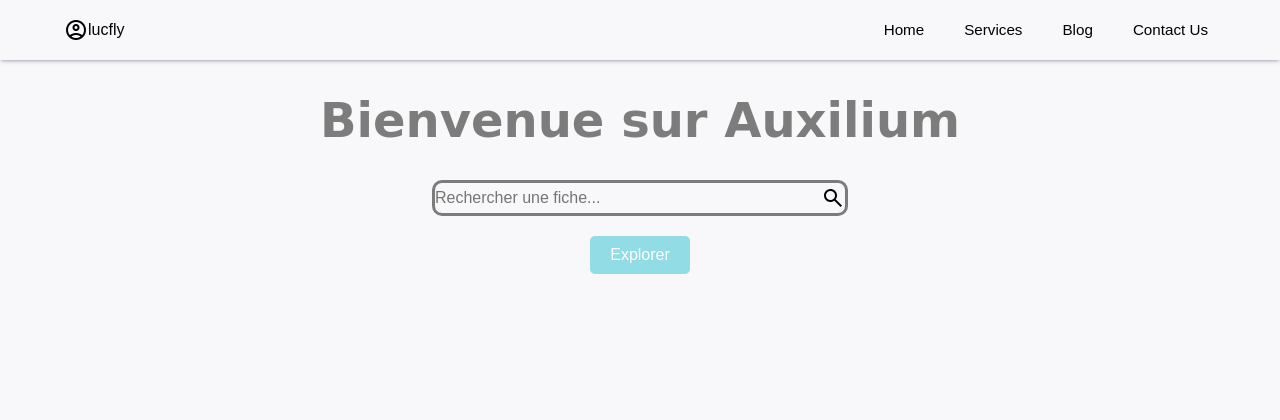
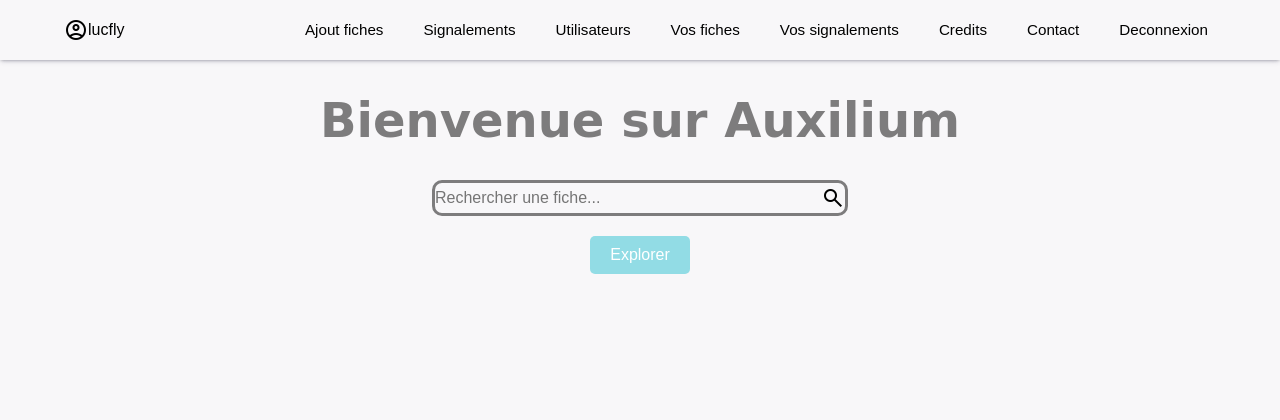
Before and after one commit to lucfly27/auxilium, a Flask app: page /accueil in a window 1280 px wide. Shown: the top 420 px of the page. Run offline with Flask 3, Linux system fonts and the light colour scheme; a user stored in the database is signed in; data comes from the database, SQL or seed files in the repository.

Commit message:
Continue new navbar

```diff
--- a/static/style.css
+++ b/static/style.css
@@ -24,8 +24,7 @@
         justify-content: center;
         align-items: center;
         text-align: center;
-        font-family: 'Comic Sans MS', cursive, sans-serif;
-        font-size: 2rem;
+        font-size: 1.5rem;
         color: #7d7c7d;
         text-align: center;
         font-size: 22px;
@@ -192,8 +191,7 @@
         justify-content: center;
         align-items: center;
         text-align: center;
-        font-family: 'Comic Sans MS', cursive, sans-serif;
-        font-size: 2rem;
+        font-size: 1.5rem;
         color: #7d7c7d;
         text-align: center;
     }
--- a/templates/accueil.html
+++ b/templates/accueil.html
@@ -16,17 +16,31 @@
             <p>{{ username }}</p>
         </div>
         <ul>
+          {% if perm %}
+            <li>
+              <a href="{{ url_for('checkrequest') }}"">Ajout fiches</a>
+            </li>
+            <li>
+              <a href="{{ url_for('checkreport') }}">Signalements</a>
+            </li>
+            <li>
+              <a href="{{ url_for('listuser') }}">Utilisateurs</a>
+            </li>
+          {% endif %}
           <li>
-            <a href="#">Home</a>
+            <a href="{{ url_for('userrequest') }}">Vos fiches</a>
           </li>
           <li>
-            <a href="#">Services</a>
+            <a href="{{ url_for('userreport') }}">Vos signalements</a>
           </li>
           <li>
-            <a href="#">Blog</a>
+            <a href="#" onclick="openModal()">Credits</a>
           </li>
           <li>
-            <a href="#">Contact Us</a>
+            <a href="mailto:luccas3684@gmail.com?subject=Auxilium">Contact</a>
+          </li>
+          <li>
+            <a href="{{ url_for('logout') }}">Deconnexion</a>
           </li>
         </ul>
         <div class="hamburger">
@@ -37,17 +51,31 @@
       </nav>
       <div class="menubar">
         <ul>
+          {% if perm %}
+              <li>
+                <a href="{{ url_for('checkrequest') }}"">Ajouts fiches</a>
+              </li>
+              <li>
+                <a href="{{ url_for('checkreport') }}">Signalements</a>
+              </li>
+              <li>
+                <a href="{{ url_for('listuser') }}"> Utilisateurs</a>
+              </li>
+          {% endif %}
           <li>
-            <a href="#">Home</a>
+            <a href="{{ url_for('userrequest') }}">Vos fiches</a>
           </li>
           <li>
-            <a href="#">Services</a>
+            <a href="{{ url_for('userreport') }}">Vos signalements</a>
           </li>
           <li>
-            <a href="#">Blog</a>
+            <a href="#" onclick="openModal()">Credits</a>
           </li>
           <li>
-            <a href="#">Contact Us</a>
+            <a href="mailto:luccas3684@gmail.com?subject=Auxilium">Contact</a>
+          </li>
+          <li>
+            <a href="{{ url_for('logout') }}">Deconnexion</a>
           </li>
         </ul>
       </div>
@@ -80,21 +108,6 @@
         </button>
     </form>
 
-    <div id="menuDeroulant" class="menu-deroulant">
-        <img src="{{ url_for('static', filename='user.png')}}" class="usermd" alt ="Icon">
-        <img src="{{ url_for('static', filename='close.png')}}" class="closebtn" onclick="closeMenu()" alt="Close" style="cursor: pointer;">
-        <a href="mailto:luccas3684@gmail.com?subject=Auxilium">Contact</a>
-        <a href="#" onclick="openModal()">Credits</a>
-        <a href="{{ url_for('userrequest') }}">Vos fiches</a>
-        <a href="{{ url_for('userreport') }}">Vos signalements</a>
-        {% if perm %}
-            <a href="{{ url_for('checkrequest') }}"">Ajout fiches</a>
-            <a href="{{ url_for('checkreport') }}">Signalements</a>
-            <a href="{{ url_for('listuser') }}">Utilisateurs</a>
-        {% endif %}
-        <a href="{{ url_for('logout') }}">Deconnexion</a>
-    </div>
-
     <div id="modal" class="credit_modal">
         <div class="credit-modal-content">
             <a href="https://github.com/lucfly27">
@@ -119,15 +132,6 @@
   {% endwith %}
 
     <script>
-        /* Menu deroulant: */
-        function openMenu() {
-            document.getElementById("menuDeroulant").style.width = "200px";
-        }
-
-        function closeMenu() {
-            document.getElementById("menuDeroulant").style.width = "0";
-        }
-
         /* Modal credits: */
         function openModal() {
             document.getElementById('modal').style.display = 'block';
@@ -147,6 +151,7 @@
         }
         document.querySelector('.close').addEventListener('click', closeModal);
 
+        /* navbar */
         const mobileNav = document.querySelector(".hamburger");
         const navbar = document.querySelector(".menubar");
 
```
Also changed, not shown: templates/homepage.html (+13 -5 lines).
